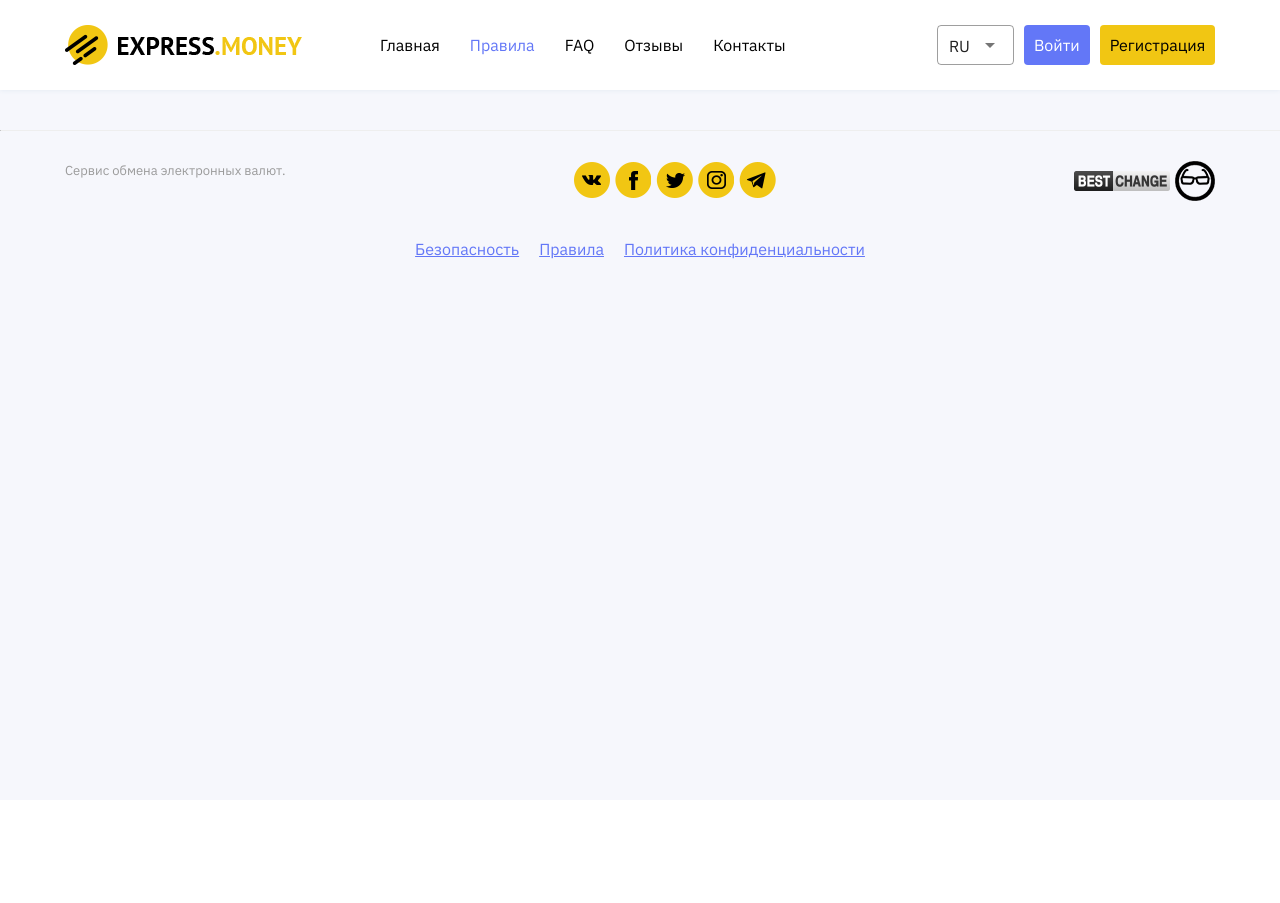
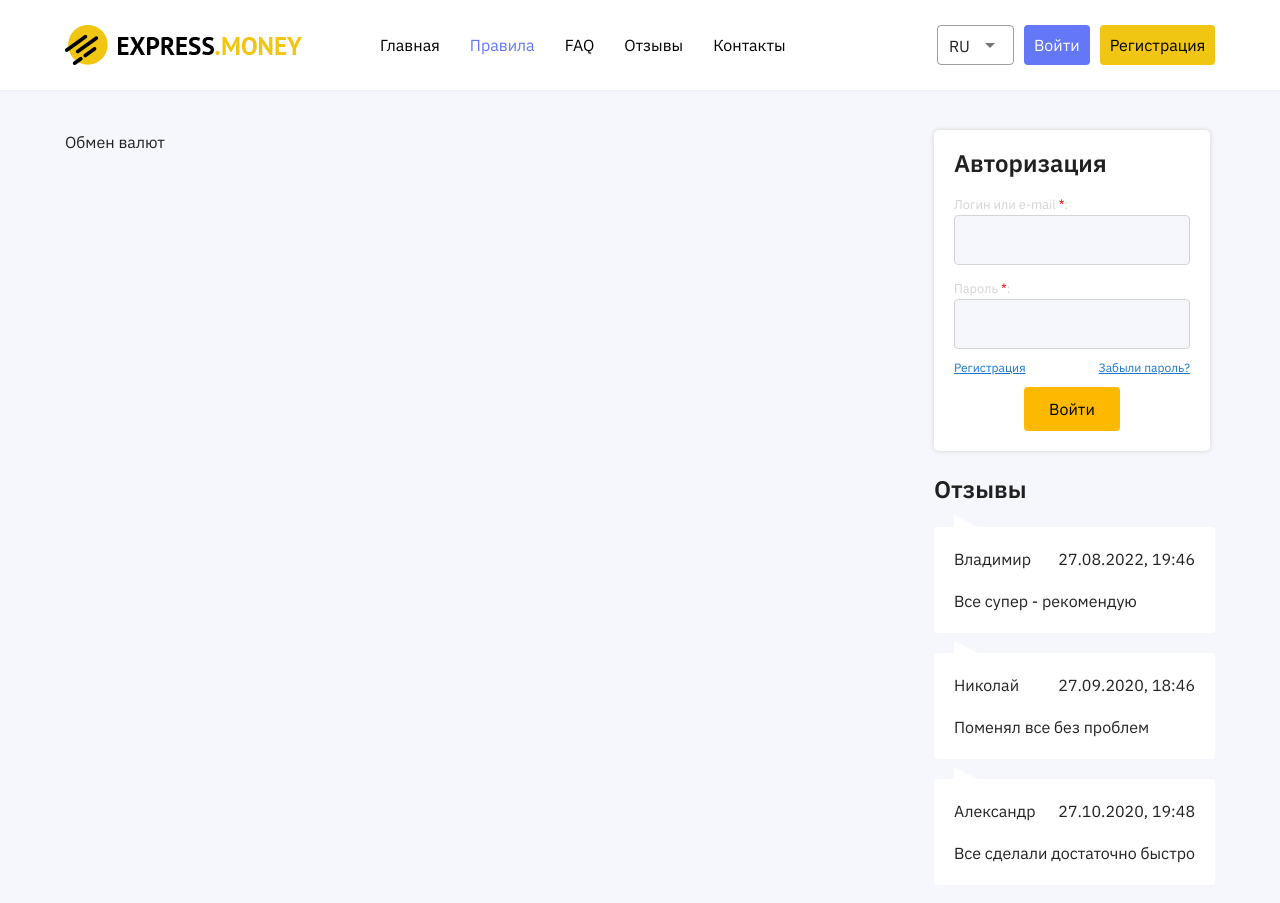
Before and after one commit to vologn4mor/vue-expressmoney, a Vue app: page /rules in a window 1280 px wide. Shown: the top 903 px of the page. Before the commit the page ends 800 px from the top, so only its background shows below. Built offline with nearby package versions, Linux system fonts and the light colour scheme.

Commit message:
add template of login and reviews

```diff
--- a/src/components/AppHeader.vue
+++ b/src/components/AppHeader.vue
@@ -255,4 +255,10 @@ li {
     max-width: 77px;
   }
 }
+
+@media(max-width: 599px) {
+  .menu {
+    max-width: 140px;
+  }
+}
 </style>
--- /dev/null
+++ b/src/components/AppOtherPagesTemplate.vue
@@ -0,0 +1,242 @@
+<template>
+    <div class="content">
+        <div class="main-content">
+            <p>Обмен валют</p>
+            <slot></slot>
+        </div>
+        <div class="auth-and-reviews">
+            <div class="card">
+                <h2>Авторизация</h2>
+                <form action="">
+                    <div class="input-container">
+                        <label>
+                            <small class="light-gray">Логин или e-mail<span class="danger"> *</span>:</small><br>
+                            <input class="input-text" type="text" />
+                        </label>
+                    </div>
+                    <div class="input-container">
+                        <label>
+                            <small class="light-gray">Пароль<span class="danger"> *</span>:</small><br>
+                            <input class="input-text" type="text" />
+                        </label>
+                    </div>
+                    <div class="register-and-lostpass">
+                        <router-link to="/register">Регистрация</router-link>
+                        <router-link to="/lostpass">Забыли пароль?</router-link>
+                    </div>
+                    <div class="btn-login-container btn">
+                        <span class="btn login">Войти</span>
+                    </div>
+                </form>
+            </div>
+            <h2>Отзывы</h2>
+            <div class="reviews-container">
+                <div v-for="review in lastReviews" :key="review.id" class="review-container">
+                    <div class="review-item__triangle"></div>
+                    <div class="review-item">
+                        <div class="review-item__name-and-date">
+                            <p class="review-name">{{ review.name }}</p>
+                            <p class="review-date">{{ review.date }}</p>
+                        </div>
+                        <span class="review-text">{{ review.text }}</span>
+                    </div>
+                </div>
+                <div class="container-all-reviews">
+                    <router-link to="/reviews" class="third-block-btn">Все отзывы</router-link>
+                </div>
+            </div>
+            <div class="card">
+                <div class="img-container">
+                    <router-link to="/">
+                        <img :src="exchangeSumo" alt="" />
+                    </router-link>
+                </div>
+            </div>
+        </div>
+    </div>
+</template>
+
+<script lang="ts">
+import Vue from "vue";
+
+import IReview from "@/interfaces/IReview";
+
+import exchangeSumo from "@/assets/images/exchangeSumo.svg";
+
+var threeLastFakeReviews: IReview[] = [{
+    id: 1,
+    name: "Владимир",
+    date: "27.08.2022, 19:46",
+    text: "Все супер - рекомендую"
+}, {
+    id: 2,
+    name: "Николай",
+    date: "27.09.2020, 18:46",
+    text: "Поменял все без проблем"
+}, {
+    id: 3,
+    name: "Александр",
+    date: "27.10.2020, 19:48",
+    text: "Все сделали достаточно быстро"
+}]
+
+export default Vue.extend({
+    data() {
+        return {
+            lastReviews: threeLastFakeReviews,
+            exchangeSumo
+        }
+    }
+});
+</script>
+
+<style scoped lang="scss">
+.content {
+    max-width: 1170px;
+    width: 100%;
+    margin: 0 auto;
+    padding: 0 10px;
+}
+
+.input-container {
+    margin-top: 10px;
+}
+
+.danger {
+    color: red;
+}
+
+.light-gray {
+    color: light-gray;
+}
+
+.input-text {
+    background-color: #f6f7fc;
+    border: 1px solid lightgray;
+    border-radius: 4px;
+    max-width: 351px;
+    width: 100%;
+    height: 50px;
+    outline: none;
+    padding: 0 15px;
+}
+
+.content {
+    display: flex;
+    justify-content: space-between;
+}
+
+.main-content {
+    max-width: 851px;
+    width: 100%;
+}
+
+.card {
+    width: 276px;
+    padding: 0 20px;
+    background-color: #fff;
+    border-radius: 5px;
+    box-shadow: 0 0 5px lightgray;
+}
+
+.card h2 {
+    padding-top: 15px;
+}
+
+.btn {
+    text-decoration: none;
+    border-radius: 4px;
+    padding-top: 10px;
+
+    .btn.login {
+        background-color: #fcb900;
+        color: #000;
+        padding: 10px 25px;
+    }
+}
+
+.btn.login:hover {
+    cursor: pointer;
+}
+
+.register-and-lostpass {
+    display: flex;
+    justify-content: space-between;
+    margin-top: 10px;
+}
+
+.register-and-lostpass a {
+    font-size: 12px;
+}
+
+.btn-login-container {
+    display: flex;
+    justify-content: center;
+    padding-bottom: 20px;
+}
+
+.reviews-container {
+    display: flex;
+    flex-direction: column;
+}
+
+.review-container {
+    max-width: 328px;
+    width: 100%;
+}
+
+.review-item {
+    padding: 20px;
+    background-color: #fff;
+    border-radius: 4px;
+}
+
+.review-item__name-and-date {
+    display: flex;
+    justify-content: space-between;
+    margin-bottom: 2px;
+}
+
+.review-item__triangle {
+    border: 20px solid transparent;
+    border-bottom: 0px solid #fff;
+    border-left: 40px solid #fff;
+    width: 0;
+    position: relative;
+    margin-left: 20px;
+    top: 8px;
+}
+
+.third-block-btn {
+    border: 1px solid #6377f7;
+    border-radius: 5px;
+    padding: 10px 20px;
+    color: #000;
+    text-decoration: none;
+}
+
+.container-all-reviews {
+    display: flex;
+    justify-content: end;
+    margin: 20px 0;
+}
+
+.third-block-btn:hover {
+    background-color: #6377f7;
+    color: #fff;
+    cursor: pointer;
+}
+
+img {
+    width: 236px;
+    height: 100px;
+}
+
+.img-container {
+    padding: 20px 0;
+}
+
+.card {
+    margin-bottom: 20px;
+}
+</style>
--- a/src/components/ui/AppHomeThirdBlock.vue
+++ b/src/components/ui/AppHomeThirdBlock.vue
@@ -37,7 +37,6 @@
                                 <span class="review-text">{{ review.text }}</span>
                             </div>
                         </div>
-
                     </div>
                     <div class="container-all-reviews">
                         <router-link to="/reviews" class="third-block-btn">Все отзывы</router-link>
--- a/src/router/index.ts
+++ b/src/router/index.ts
@@ -1,6 +1,7 @@
 import Vue from 'vue'
 import VueRouter, { RouteConfig } from 'vue-router'
 import HomeView from '../views/HomeView.vue'
+import RulesView from "../views/RulesView.vue"
 
 Vue.use(VueRouter)
 
@@ -9,6 +10,11 @@ const routes: Array<RouteConfig> = [
     path: '/',
     name: 'home',
     component: HomeView
+  },
+  {
+    path: '/rules',
+    name: 'rules',
+    component: RulesView
   },
   {
     path: '/about',
--- /dev/null
+++ b/src/shims-svg.d.ts
@@ -0,0 +1,4 @@
+declare module "*.svg" {
+  const value: string;
+  export default value;
+}
--- /dev/null
+++ b/src/views/RulesView.vue
@@ -0,0 +1,25 @@
+<template>
+    <AppOtherPagesTemplate>
+
+    </AppOtherPagesTemplate>
+</template>
+
+<script lang="ts">
+import Vue from "vue";
+import AppOtherPagesTemplate from "@/components/AppOtherPagesTemplate.vue";
+
+export default Vue.extend({
+    data() {
+        return {
+            title: 'text'
+        }
+    },
+    components: {
+        AppOtherPagesTemplate,
+    }
+});
+</script>
+
+<style scoped lang="scss">
+
+</style>
```
Also changed, not shown: src/assets/images/exchangeSumo.svg (added).
